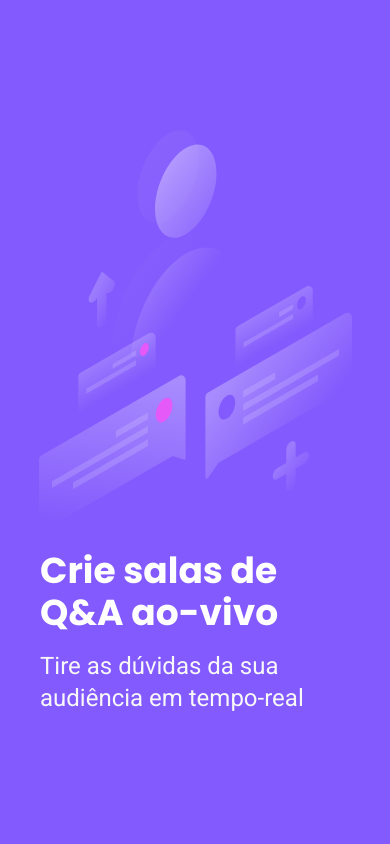
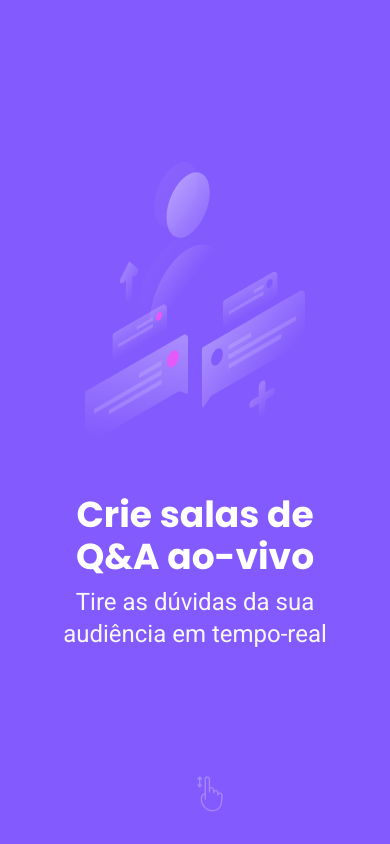
Before and after one commit to taylosstls/letmeask, a React (Vite) app in the folder web/: page / in a window 390 px wide. Shown: the top 844 px of the page. Built offline with nearby package versions, Linux system fonts and the light colour scheme; no server answers.

Commit message:
Finish mobile version

```diff
--- a/web/src/components/Aside/index.tsx
+++ b/web/src/components/Aside/index.tsx
@@ -1,4 +1,6 @@
 import illustrationImg from '../../assets/images/illustration.svg';
+import scrollFinger from '../../assets/images/scroll-finger.svg';
+
 import './style.css';
 
 export function Aside() {
@@ -7,6 +9,10 @@ export function Aside() {
       <img src={illustrationImg} alt="Ilustração simbolizando perguntas e respostas" />
       <strong>Crie salas de Q&amp;A ao-vivo</strong>
       <p>Tire as dúvidas da sua audiência em tempo-real</p>
+
+      <button onClick={() => document.querySelector('main')?.scrollIntoView({ behavior: 'smooth' })}>
+        <img className="scrollfinger-mob" src={scrollFinger} alt="" />
+      </button>
     </aside>
   );
 }
--- a/web/src/components/Aside/style.css
+++ b/web/src/components/Aside/style.css
@@ -10,6 +10,10 @@ aside {
 
   img {
     max-width: 320px;
+
+    &.scrollfinger-mob {
+      display: none;
+    }
   }
 
   strong {
@@ -32,7 +36,55 @@ aside {
   aside {
     justify-content: center;
     align-items: center;
-    padding: 60px 40px;
+    padding: 32px 40px 64px;
     min-height: 100vh;
+
+    img {
+      max-height: 320px;
+      &.scrollfinger-mob {
+        max-height: 48px;
+        display: block;
+        position: absolute;
+        bottom: 56px;
+        animation: scrollAnimation 2s linear infinite;
+      }
+  }
   }
 }
+
+@media (max-width: 480px) {
+  aside {
+    justify-content: center;
+    text-align: center;
+
+    strong {
+      margin-top: 48px;
+    }
+
+    p {
+      margin-top: 8px;
+    }
+
+    img {
+        max-width: 220px;
+        &.scrollfinger-mob {
+          max-height: 40px;
+          animation: scrollAnimation 2s linear infinite;
+        }
+    }
+  }
+}
+
+@keyframes scrollAnimation {
+  0% {
+    transform: translateY(0%);
+    opacity: 0;
+  }
+  50% {
+    opacity: 1;
+  }
+  100% {
+    transform: translateY(30px);
+    opacity: 0;
+  }
+}
--- a/web/src/components/Modal/style.css
+++ b/web/src/components/Modal/style.css
@@ -80,3 +80,33 @@
     color: #fefefe;
   }
 }
+
+@media (max-width: 480px) {
+  .modal-content {
+    padding: 32px 24px;
+    max-width: calc(100% - 48px);
+
+    p {
+      font-size: 14px;
+    }
+
+    svg {
+      width: 40px;
+      height: 40px;
+    }
+
+  }
+
+  .modal-actions {
+    flex-direction: column-reverse;
+    margin-top: 32px;
+    .btn {
+      font-size: 14px;
+      height: 40px;
+      &.btn-cancel, &.btn-confirm {
+        width: 180px;
+      }
+
+    }
+  }
+}
--- a/web/src/pages/Home/style.css
+++ b/web/src/pages/Home/style.css
@@ -100,6 +100,7 @@
   #page-auth {
     flex-direction: column;
     main {
+      min-height: 100vh;
       padding: 60px 40px;
     }
   }
--- a/web/src/pages/NewRoom/index.tsx
+++ b/web/src/pages/NewRoom/index.tsx
@@ -52,7 +52,7 @@ export function NewRoom() {
   };
 
   return (
-    <div id="page-auth">
+    <div id="page-auth" className="new-room">
       <Aside />
 
       <main>
--- a/web/src/pages/NewRoom/style.css
+++ b/web/src/pages/NewRoom/style.css
@@ -81,7 +81,14 @@
   #page-auth {
     flex-direction: column;
     main {
+      min-height: 100vh;
       padding: 60px 40px;
     }
   }
+
+  .new-room {
+    aside {
+      display: none;
+    }
+  }
 }
```
Also changed, not shown: web/src/assets/images/scroll-finger.svg (added).
